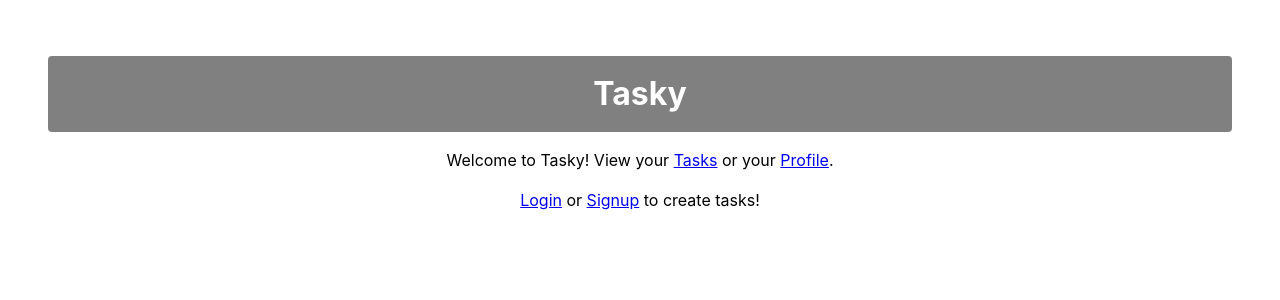
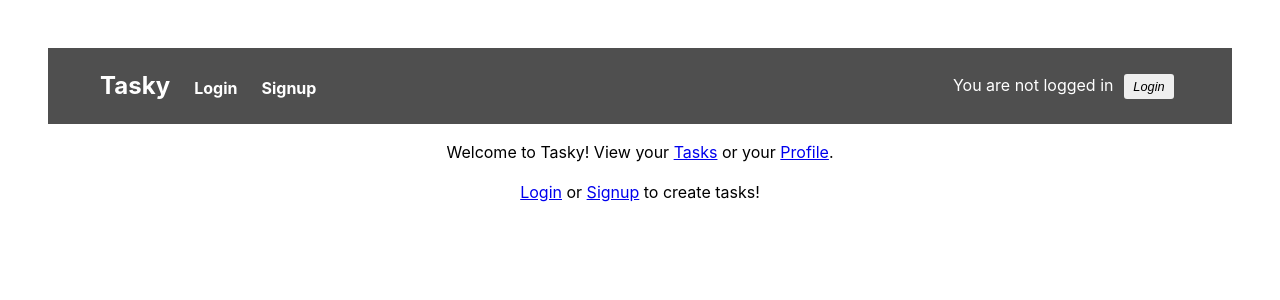
Before and after one commit to Peterk04/wad2-api-labs, a React (Vite) app in the folder tasky-react/: page / in a window 1280 px wide. Shown: the top 300 px of the page. Built offline with nearby package versions, Linux system fonts and the light colour scheme.

Commit message:
Site Header added

```diff
--- a/tasky-react/src/App.css
+++ b/tasky-react/src/App.css
@@ -14,7 +14,7 @@ h1 {
   border-radius: 4px;
 }
 
-.container{
+.container {
   text-align: center;
 }
 
@@ -72,7 +72,8 @@ button {
   color: red;
 }
 
-input[type=text], input[type=date] {
+input[type=text],
+input[type=date] {
   width: 100%;
   padding: 12px 20px;
   margin: 8px 0;
@@ -102,3 +103,43 @@ form {
   width: 50%;
   margin: auto;
 }
+
+.site-header {
+  display: flex;
+  justify-content: space-between;
+  align-items: center;
+  background-color: #4f4f4f;
+  padding: 0rem 2rem;
+  color: white;
+}
+
+.left-section {
+  display: flex;
+  align-items: baseline;
+  /* Align children to baseline */
+  gap: 1.5rem;
+}
+
+.home-link {
+  font-size: 1.5rem;
+  font-weight: bold;
+  text-decoration: none;
+  color: white;
+}
+
+.nav-links {
+  display: flex;
+  gap: 1.5rem;
+}
+
+.nav-links a {
+  color: white;
+  text-decoration: none;
+  font-weight: bold;
+  font-size: 1rem;
+}
+
+.nav-links a:hover,
+.home-link:hover {
+  text-decoration: underline;
+}
--- a/tasky-react/src/App.jsx
+++ b/tasky-react/src/App.jsx
@@ -9,6 +9,7 @@ import ProfilePage from "./pages/profilePage";
 import AuthContextProvider from "./contexts/authContext";
 import ProtectedRoutes from "./protectedRoutes";
 import './App.css';
+import Header from "./components/SiteHeader";
 
 const queryClient = new QueryClient({
   defaultOptions: {
@@ -26,7 +27,7 @@ const App = () => {
       <BrowserRouter>
         <AuthContextProvider>
           <div className="container">
-            <h1>Tasky</h1>
+            <Header />
             <Routes>
               <Route path="/" element={< StartPage />} />
               <Route path="/login" element={< LoginPage />} />
--- /dev/null
+++ b/tasky-react/src/components/SiteHeader.jsx
@@ -0,0 +1,44 @@
+import { useContext } from "react";
+import { useNavigate, Link } from "react-router";
+import { AuthContext } from "../contexts/authContext";
+
+const Header = () => {
+  const context = useContext(AuthContext);
+  const navigate = useNavigate();
+
+  return (
+    <header className="site-header">
+    <div className="left-section">
+      <Link to="/" className="home-link">Tasky</Link>
+      <nav className="nav-links">
+        {context.isAuthenticated ? (
+          <>
+            <Link to="/tasks">Tasks</Link>
+            <Link to="/profile">Profile</Link>
+          </>
+        ) : (
+          <>
+            <Link to="/login">Login</Link>
+            <Link to="/signup">Signup</Link>
+          </>
+        )}
+      </nav>
+      </div>
+      <div>
+        {context.isAuthenticated ? (
+          <>
+            <span>Welcome {context.userName}! </span>
+            <button onClick={() => context.signout()}>Sign out</button>
+          </>
+        ) : (
+          <>
+            <span>You are not logged in </span>
+            <button onClick={() => navigate("/login")}>Login</button>
+          </>
+        )}
+      </div>
+    </header>
+  );
+};
+
+export default Header;
```
